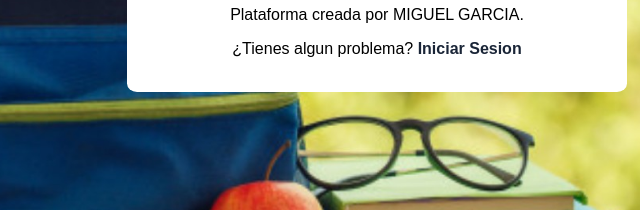
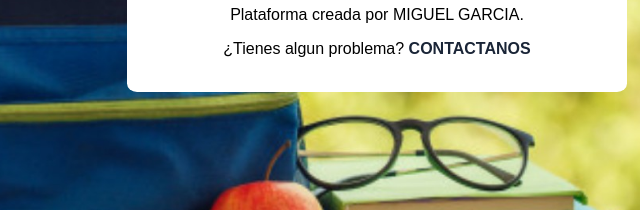
Before and after one commit to miguel-gd/uparavanza, a plain HTML site: page index.html in a window 1280 px wide. Shown: the part 478-688 px from the top of the page, 263-903 px from the left. Drawn offline with Linux system fonts and the light colour scheme.

Commit message:
Update index.html

```diff
--- a/index.html
+++ b/index.html
@@ -34,7 +34,7 @@
          </div>
           <a type="button" class="button coco" href="ht/index2.html">EMPEZAR!</a>
          <p>Plataforma creada por MIGUEL GARCIA.</p>
-         <p>¿Tienes algun problema? <a class="link" href="ht/loginvista.html">Iniciar Sesion</a></p></p>
+         <p>¿Tienes algun problema? <a class="link" href="ht/loginvista.html"> CONTACTANOS </a></p></p>
      </div>
     </form>
 </body>
```
